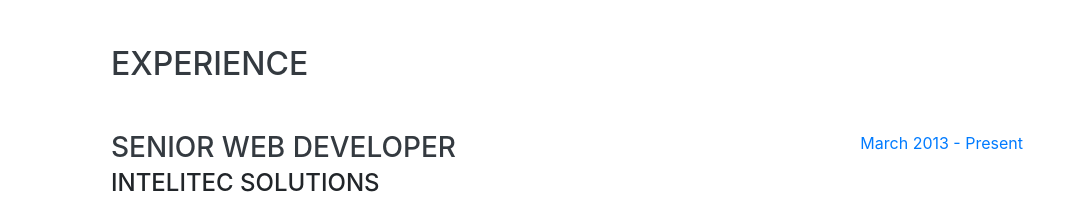
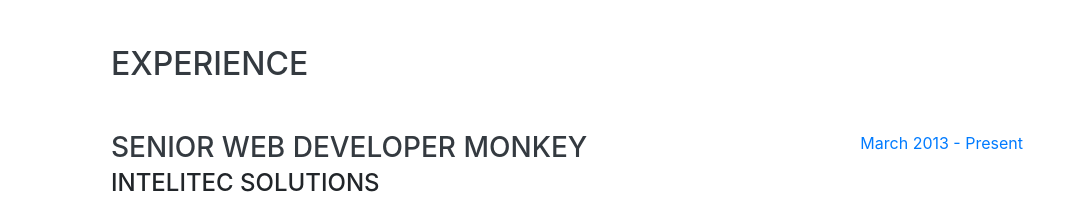
Before and after one commit to nigfinch/cv, a website with bundled scripts: page index.html in a window 1280 px wide. Shown: the part 804-1018 px from the top of the page, without its empty margins (209-1280 px from the left). Built offline with nearby package versions, Linux system fonts and the light colour scheme; a web font is replaced by a local one.

Commit message:
Update index.html

```diff
--- a/index.html
+++ b/index.html
@@ -95,7 +95,7 @@
 
         <div class="resume-item d-flex flex-column flex-md-row justify-content-between mb-5">
           <div class="resume-content">
-            <h3 class="mb-0">Senior Web Developer</h3>
+            <h3 class="mb-0">Senior Web Developer Monkey</h3>
             <div class="subheading mb-3">Intelitec Solutions</div>
             <p>Bring to the table win-win survival strategies to ensure proactive domination. At the end of the day, going forward, a new normal that has evolved from generation X is on the runway heading towards a streamlined cloud solution. User generated content in real-time will have multiple touchpoints for offshoring.</p>
           </div>
```
